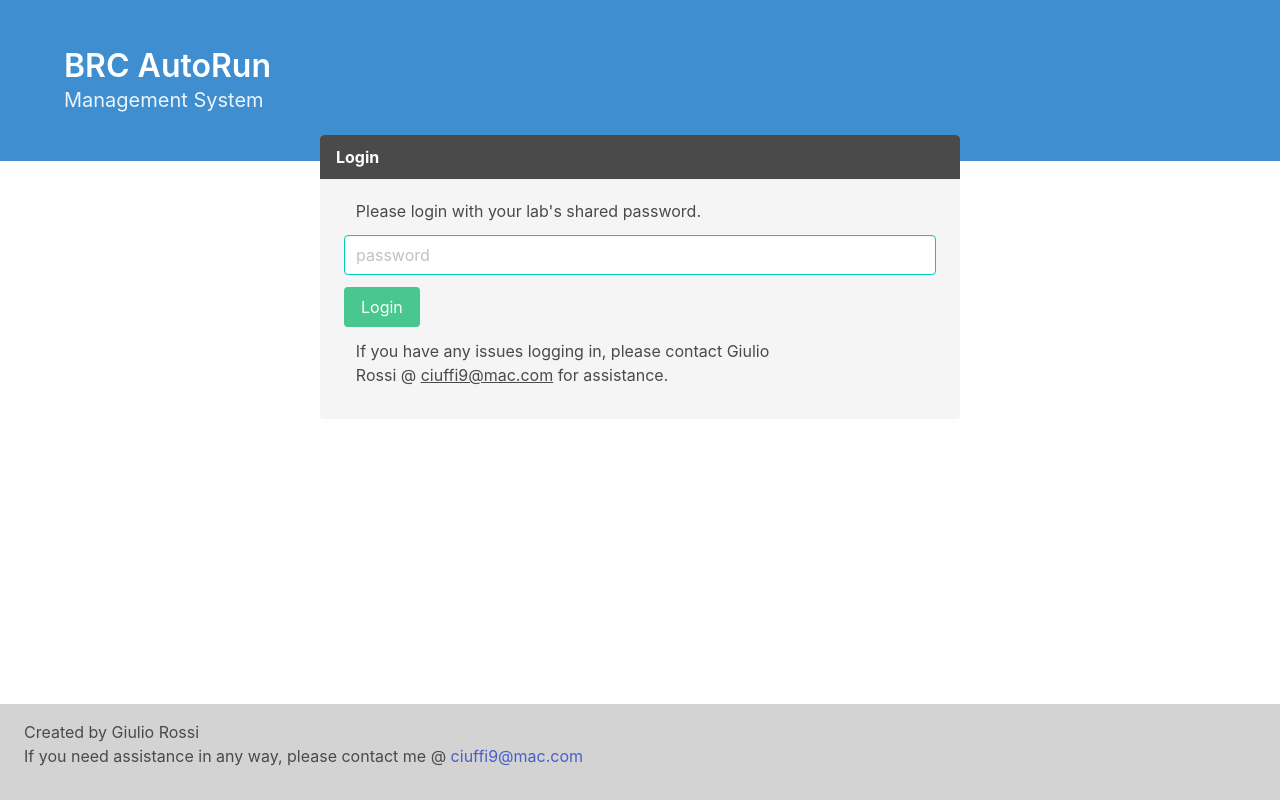
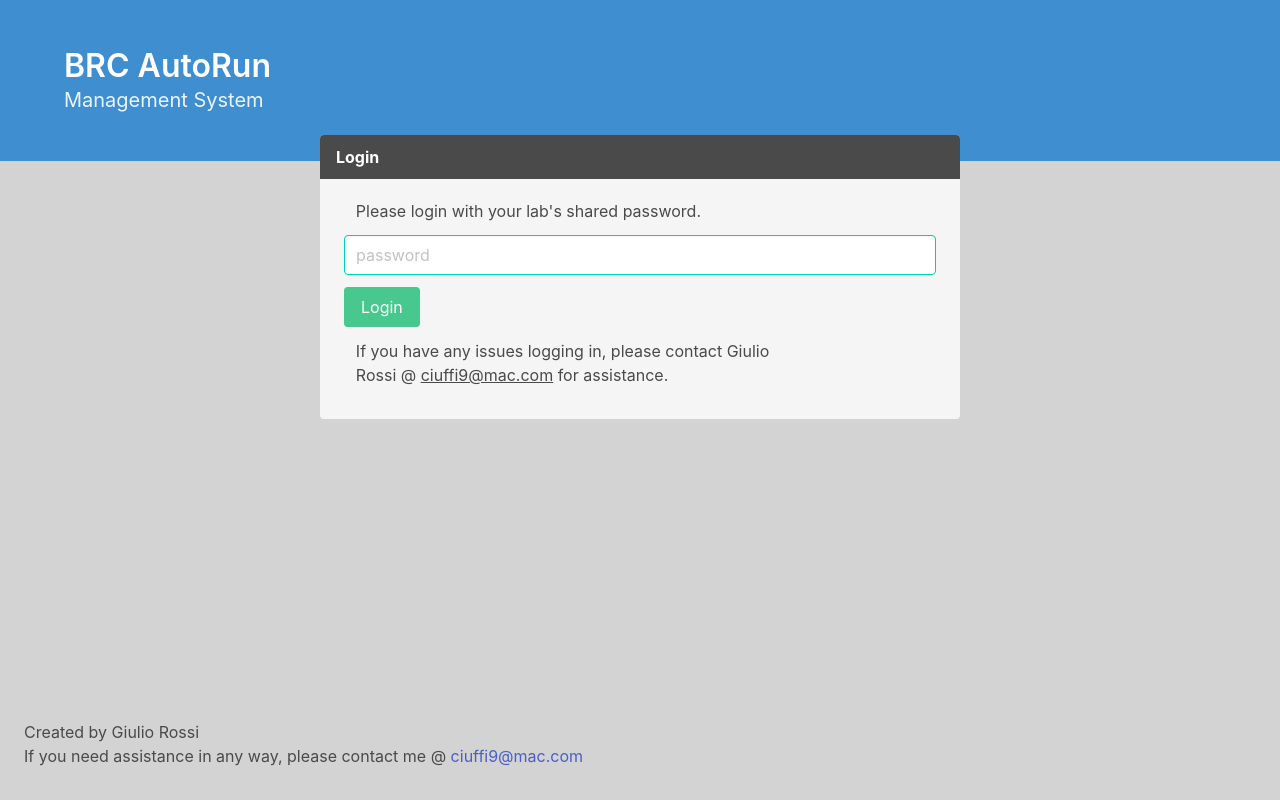
Before and after one commit to Ciuffi/brc-management-system, a Next.js app: page /login in a window 1280 px wide. Built offline with nearby package versions, Linux system fonts and the light colour scheme.

Commit message:
fix background styling

```diff
--- a/pages/login.tsx
+++ b/pages/login.tsx
@@ -9,6 +9,7 @@ interface loginProps {
 }
 
 const Login = ({ basePath, error }: loginProps) => (
+  <div style={{ backgroundColor: "lightgrey" }}>
     <Layout>
       <section className="hero is-info">
         <div className="hero-body">
@@ -41,6 +42,7 @@ const Login = ({ basePath, error }: loginProps) => (
         </article>
       </div>
     </Layout>
+  </div>
 );
 
 Login.getInitialProps = (context: NextPageContext) => {
```
Lines whose indentation alone changed are shown as unchanged.
